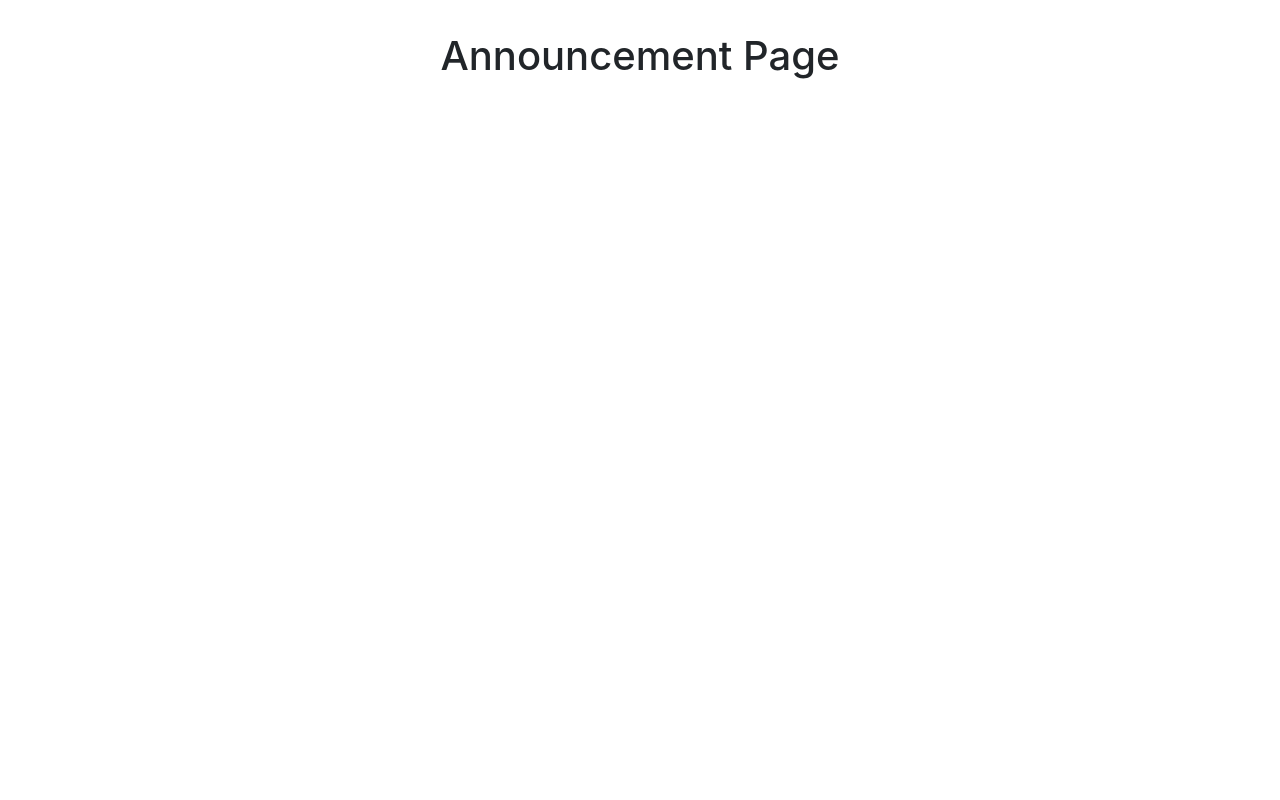
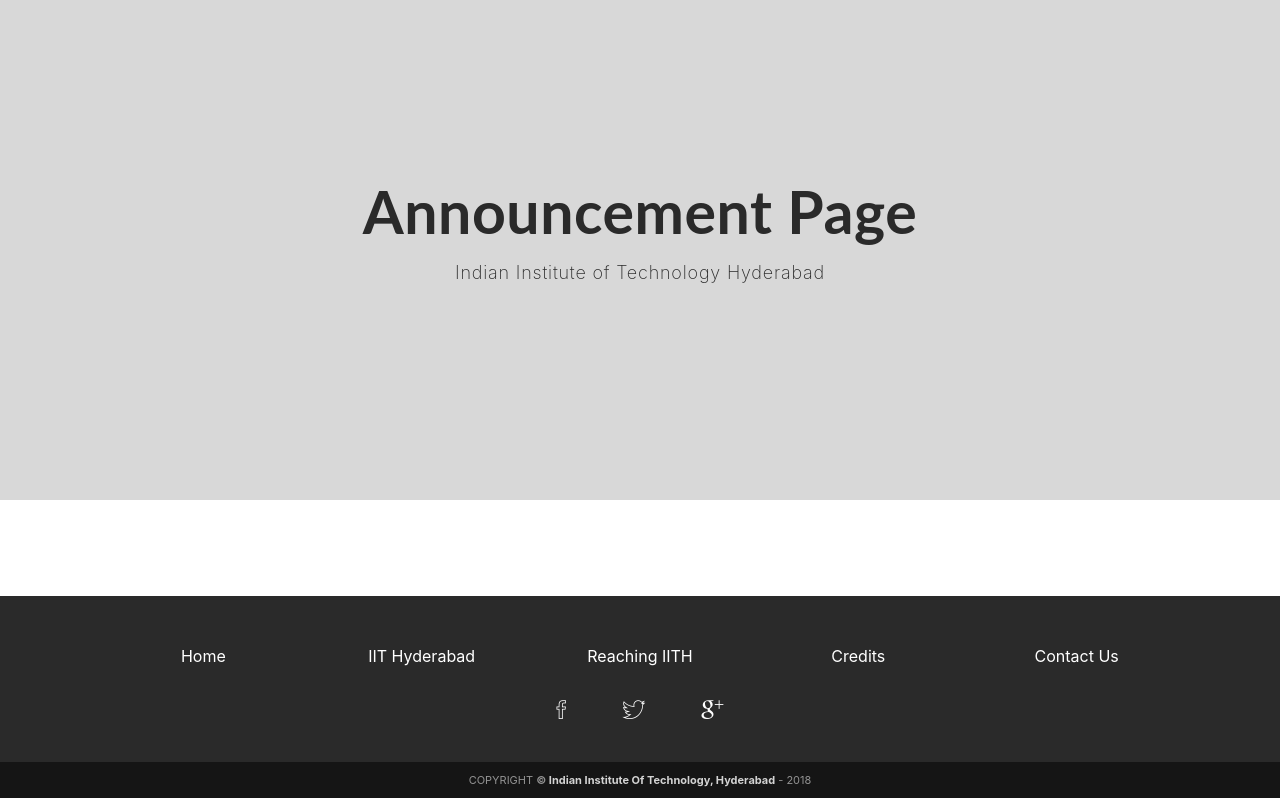
Before and after one commit to saksham-mittal/iith-placement-cell, a Django app: page /announcements/ in a window 1280 px wide. Run offline with Django 3.2, Linux system fonts and the light colour scheme; tables that the repository leaves empty hold one stand-in row (values such as "Sample post"); some libraries are stand-ins or nearby versions; some web fonts are replaced.

Commit message:
Imroved UI for announcement page

```diff
--- /dev/null
+++ b/placement/static/css/announcements.css
@@ -0,0 +1,49 @@
+body {
+  padding: 0;
+  margin: 0;
+  -webkit-font-smoothing: antialiased;
+  font-family: 'Lato', sans-serif;
+}
+
+
+#welcome-heading {
+  position: relative;
+  width: 100%;
+  letter-spacing: 0.55px;
+  color: #2a2a2a;
+  font-family: 'Lato', sans-serif;
+  font-size: 59px;
+  font-weight: bold;
+  top: 177px;
+}
+
+#name-heading {
+  position: relative;
+  width: 100%;
+  letter-spacing: 0.8px;
+  color: #2a2a2a;
+  font-size: 18px;
+  font-weight: 200;
+  top: 180px;
+}
+
+#top-container {
+  height: 500px;
+  background-color: #D8D8D8;
+}
+
+.announcement-heading {
+  width: 100%;
+  letter-spacing: 0.75px;
+  color: #2a2a2a;
+  font-family: 'Lato', sans-serif;
+  font-size: 39px;
+  font-weight: bold;
+}
+
+#dash {
+  width: 80px;
+  height: 3px;
+  background-color: #2a2a2a;
+  margin: 0 auto;
+}
--- a/placement/templates/placement/announcements.html
+++ b/placement/templates/placement/announcements.html
@@ -6,6 +6,12 @@
     <meta charset="utf-8">
     <meta name="viewport" content="width=device-width, initial-scale=1, shrink-to-fit=no">
 
+    <!-- Custom css -->
+    <link rel="stylesheet" type="text/css" href="{% static 'css/announcements.css' %}">
+
+    <!-- Ionicons stylesheet -->
+    <link rel="stylesheet" type="text/css" href="{% static 'css/ionicons-2.0.1/css/ionicons.css' %}">
+
     <!-- Bootstrap CSS -->
     <link rel="stylesheet" href="https://maxcdn.bootstrapcdn.com/bootstrap/4.0.0/css/bootstrap.min.css" integrity="sha384-Gn5384xqQ1aoWXA+058RXPxPg6fy4IWvTNh0E263XmFcJlSAwiGgFAW/dAiS6JXm" crossorigin="anonymous">
 
@@ -13,20 +19,29 @@
   </head>
   <body>
 
-    <div class="container p-3 text-center mt-3 mb-3">
-      <h1>Announcement Page</h1>
+    <div class="conatiner-fluid m-0 p-0 text-center" id="top-container">
+      <div class="container-fluid col-xl-8 offset-xl-2">
+        <h1 id="welcome-heading">Announcement Page</h1>
+      </div>
+
+      <div class="container-fluid col-xl-4 offset-xl-4 mt-2">
+        <p id="name-heading">Indian Institute of Technology Hyderabad</p>
+      </div>
     </div>
 
-    <div class="container p-3">
+    <div class="conatiner p-5 col-xl-8 offset-xl-2">
       {% block content %}
 
       {% for announcement in announcements %}
-        <div class="container">
-          <h2>{{ announcement.announcement_title }}</h2>
-          <p>Date: {{ announcement.created_date }}</p>
-          <div class="announcement-body p-3 mb-5 bg-light text-dark">
+        <div class="announcement-container bg-light">
+          <div class="text-center m-5 pt-5">
+            <h1 class="announcement-heading">{{ announcement.announcement_title }}</h1>
+            <div id="dash"></div>
+          </div>
+          <p class="pl-5 pr-5"><span style="font-weight: 600;">Date announced:</span><i> {{ announcement.created_date }}</i></p>
+          <div class="announcement-body pl-5 pr-5 pb-5 mb-5">
             <p>{{ announcement.announcement_text|safe|truncatewords:"50"|linebreaks }}</p>
-            <button type="button" class="btn dark read-more" value="{{ announcement.announcement_text|safe }}">Read More</button>
+            <button type="button" class="btn btn-dark read-more" style="background-color: #cad2d9; border: none; font-size: 15px; color: #3f3f3f;" value="{{ announcement.announcement_text|safe }}">Read More</button>
           </div>
         </div>
       {% endfor %}
@@ -34,9 +49,45 @@
       {% endblock %}
     </div>
 
+    <div class="container-fluid p-0 m-0" style="background-color: #2a2a2a;">
+      <div class="row pt-5 pb-3 p-0">
+          <div class="col-xl-2 offset-xl-1 text-center"><a href="{% url 'placement:index' %}" style="color: #fff;">Home</a></div>
+          <div class="col-xl-2 text-center"><a href="https://www.iith.ac.in/" style="color: #fff;">IIT Hyderabad</a></div>
+          <div class="col-xl-2 text-center"><a href="ReachIITH.pdf" style="color: #fff;">Reaching IITH</a></div>
+          <div class="col-xl-2 text-center"><a href="credits.html" style="color: #fff;">Credits</a></div>
+          <div class="col-xl-2 text-center"><a href="contactUs.html" style="color: #fff;">Contact Us</a></div>
+      </div>
+
+      <div class="container-fluid pt-2 pb-3">
+        <center>
+          <p style="font-size: 25px; float: none; color: #fff;">
+            <a><i class="icon ion-social-facebook-outline"></i></a>
+            &nbsp;&nbsp;&nbsp;&nbsp;&nbsp;&nbsp;
+            <a><i class="icon ion-social-twitter-outline"></i></a>                           &nbsp;&nbsp;&nbsp;&nbsp;&nbsp;&nbsp;
+            <a><i class="icon ion-social-googleplus-outline"></i></a>
+          </p>
+        </center>
+      </div>
+
+      <div class="fluid-container text-center" style="background-color: #151515; padding-top: 10px; padding-bottom: 10px; font-size: 11px; color: #939393;">
+          COPYRIGHT <strong>&copy; <a href="http://www.iith.ac.in/" style='color: #d3d3d3;'>Indian Institute Of Technology, Hyderabad</a></strong> - 2018
+      </div>
+  </div>
+
+    <script src="https://code.jquery.com/jquery-3.2.1.min.js"></script>
+
+    <!-- This is for parallax effect -->
+    <script src="{% static 'js/parallax-background.min.js' %}"></script>
+
+    <script>
+    	(function ($) {
+
+        $('.parallax').parallaxBackground();
+
+    	})(jQuery);
+    </script>
+
     <!-- Optional JavaScript -->
-    <!-- jQuery first, then Popper.js, then Bootstrap JS -->
-    <script src="https://code.jquery.com/jquery-3.2.1.slim.min.js" integrity="sha384-KJ3o2DKtIkvYIK3UENzmM7KCkRr/rE9/Qpg6aAZGJwFDMVNA/GpGFF93hXpG5KkN" crossorigin="anonymous"></script>
     <script src="https://cdnjs.cloudflare.com/ajax/libs/popper.js/1.12.9/umd/popper.min.js" integrity="sha384-ApNbgh9B+Y1QKtv3Rn7W3mgPxhU9K/ScQsAP7hUibX39j7fakFPskvXusvfa0b4Q" crossorigin="anonymous"></script>
     <script src="https://maxcdn.bootstrapcdn.com/bootstrap/4.0.0/js/bootstrap.min.js" integrity="sha384-JZR6Spejh4U02d8jOt6vLEHfe/JQGiRRSQQxSfFWpi1MquVdAyjUar5+76PVCmYl" crossorigin="anonymous"></script>
     <script src="{% static 'js/index.js' %}" type="text/javascript"></script>
--- a/placement/templates/placement/index.html
+++ b/placement/templates/placement/index.html
@@ -113,9 +113,9 @@
       </div>
     </div>
 
-    <div class="container-fluid p-0 m-0" style="background-color: #3f3f3f;">
+    <div class="container-fluid p-0 m-0" style="background-color: #2a2a2a;">
       <div class="row pt-5 pb-3 p-0">
-          <div class="col-xl-2 offset-xl-1 text-center"><a href="index.html" style="color: #fff;">Home</a></div>
+          <div class="col-xl-2 offset-xl-1 text-center"><a href="{% url 'placement:index' %}" style="color: #fff;">Home</a></div>
           <div class="col-xl-2 text-center"><a href="https://www.iith.ac.in/" style="color: #fff;">IIT Hyderabad</a></div>
           <div class="col-xl-2 text-center"><a href="ReachIITH.pdf" style="color: #fff;">Reaching IITH</a></div>
           <div class="col-xl-2 text-center"><a href="credits.html" style="color: #fff;">Credits</a></div>
```
Also changed, not shown: placement/static/images/announcement.jpg (added).
